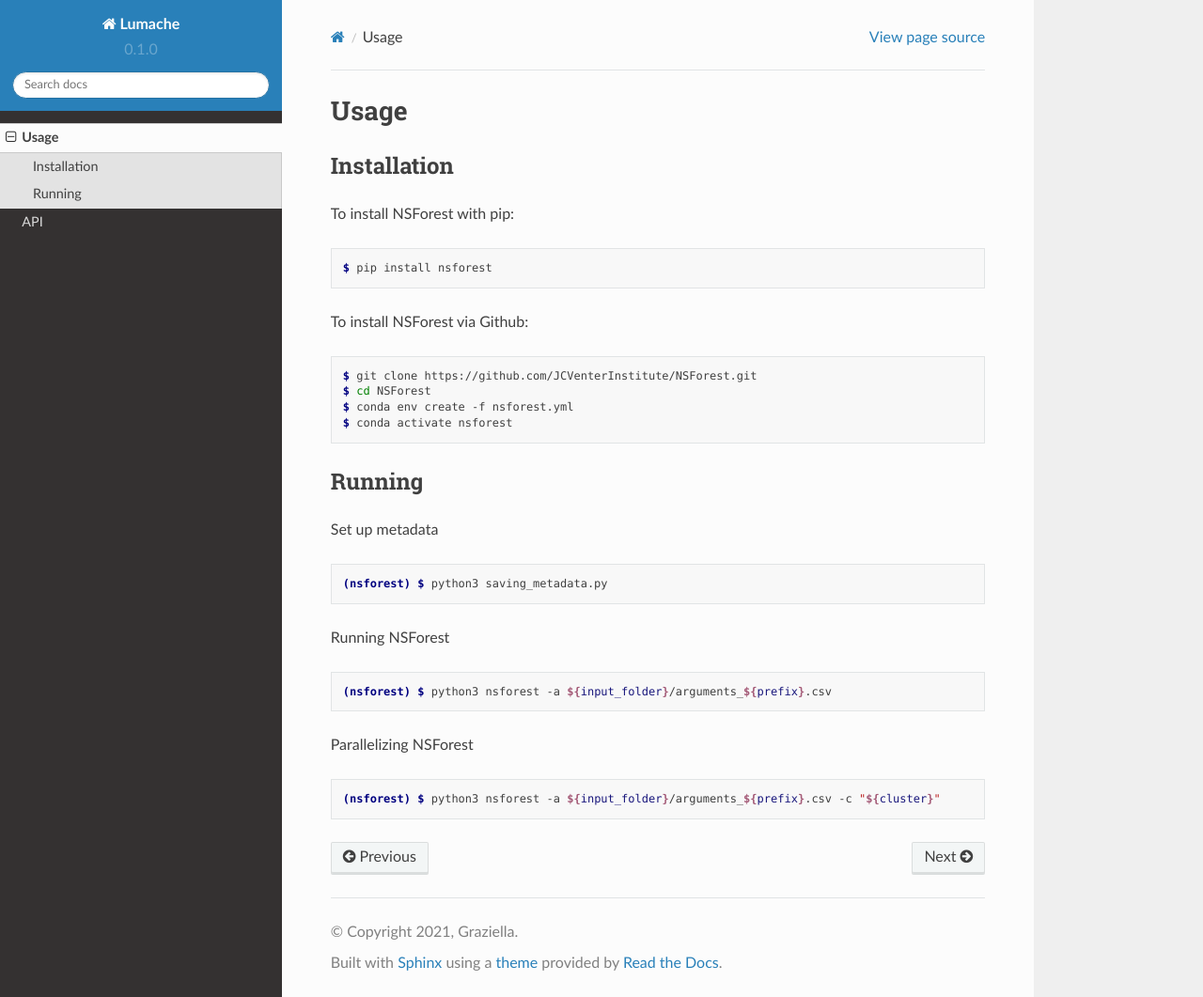
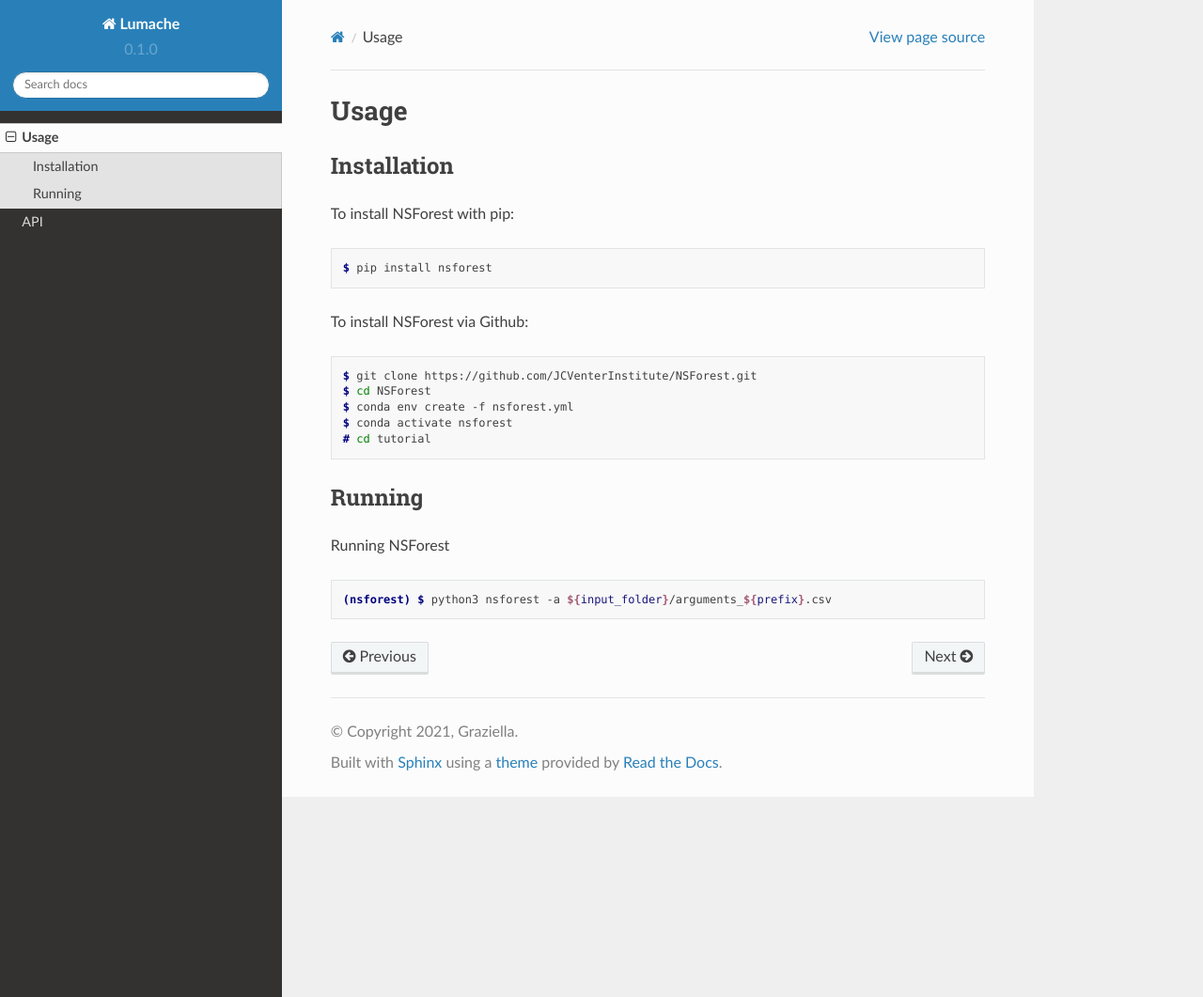
Before and after one commit to JCVenterInstitute/NSForest, a Sphinx documentation site: the page built from docs/source/usage.rst, in a window 1280 px wide and 1061 px high. Shown: the whole window at 94% size. Built offline with Sphinx 7.4.7 and the Read the Docs theme 2.0.0, drawn with Linux system fonts in a browser that asks for light colours.

Commit message:
Update usage.rst

```diff
--- a/docs/source/usage.rst
+++ b/docs/source/usage.rst
@@ -20,26 +20,15 @@ To install NSForest via Github:
    $ cd NSForest
    $ conda env create -f nsforest.yml
    $ conda activate nsforest
+   # cd tutorial
 
 .. _running:
 
 Running
 -------
 
-Set up metadata
-
-.. code-block:: console
-
-   (nsforest) $ python3 saving_metadata.py
-
 Running NSForest
 
 .. code-block:: console
 
    (nsforest) $ python3 nsforest -a ${input_folder}/arguments_${prefix}.csv
-
-Parallelizing NSForest
-
-.. code-block:: console
-
-   (nsforest) $ python3 nsforest -a ${input_folder}/arguments_${prefix}.csv -c "${cluster}"
```
